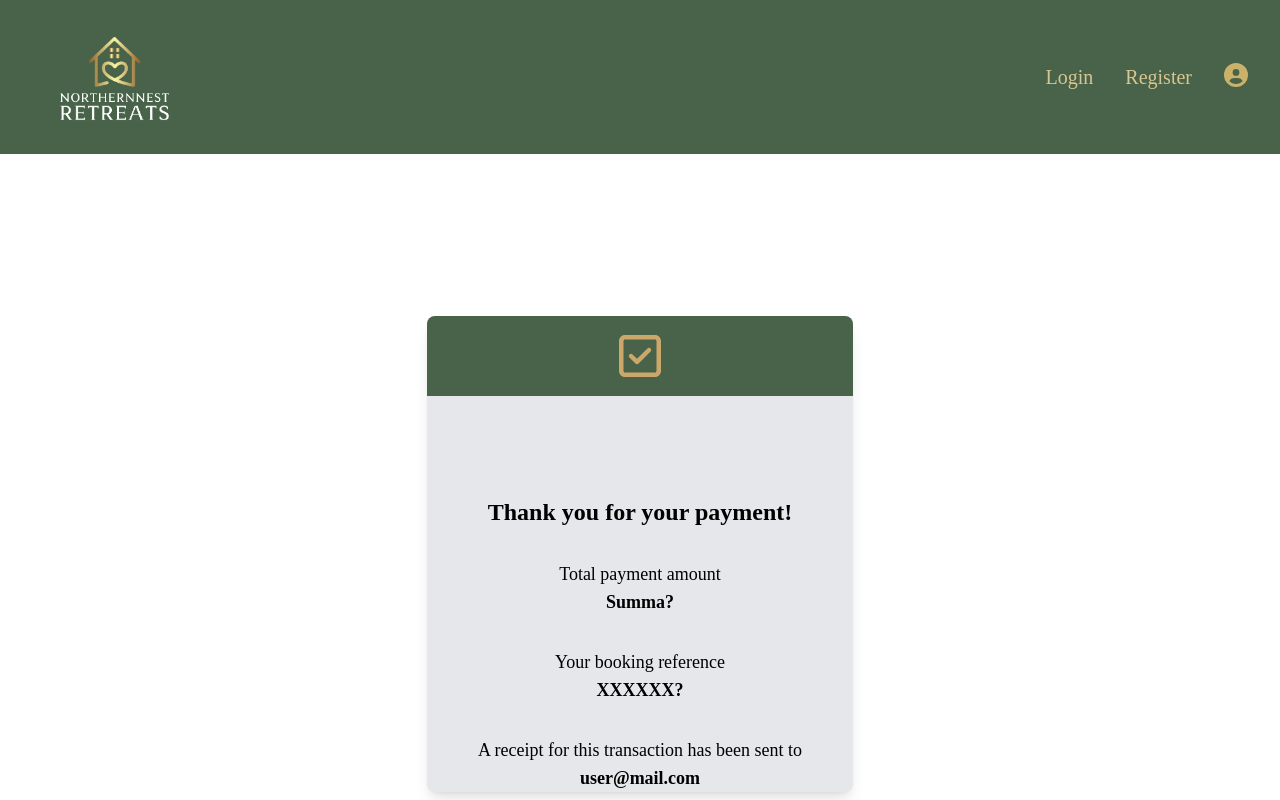
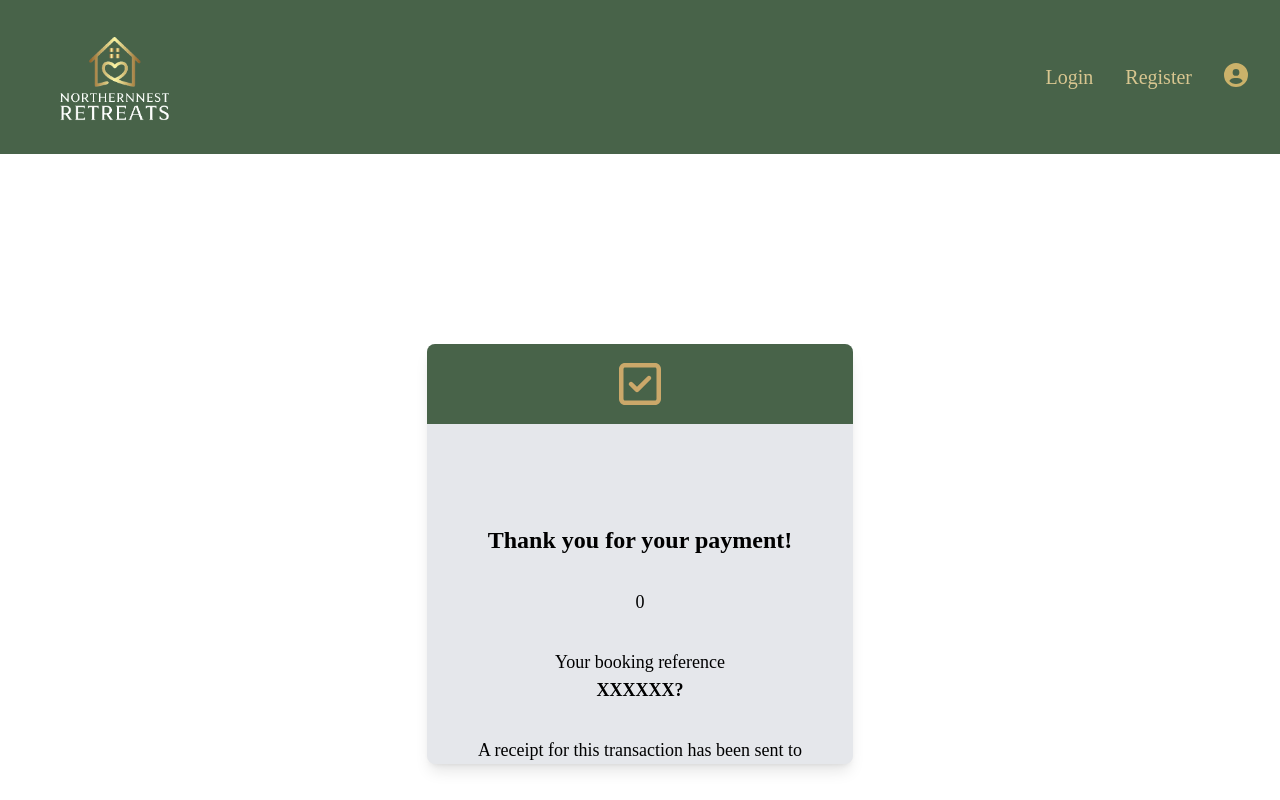
Before and after one commit to ulrikaha/Front-end-project-v1, a Next.js app: page /confirmation in a window 1280 px wide. Shown: the top 800 px of the page. Built offline with nearby package versions, Linux system fonts and the light colour scheme.

Commit message:
added bookingConfirmContext

```diff
--- a/app/layout.tsx
+++ b/app/layout.tsx
@@ -1,6 +1,7 @@
 import { AuthProvider } from './Providers'
 import { SearchProvider } from '../context/SearchContext'
 import { BookingDetailsContextProvider } from '@/context/BookingDetailsContext'
+import { BookingProvider } from '@/context/BookingConfirmContext';
 import type { Metadata } from 'next'
 import './globals.css'
 import Footer from '@/components/Footer'
@@ -25,9 +26,11 @@ export default function RootLayout({
         <AuthProvider>
         <SearchProvider>
           <BookingDetailsContextProvider>
+            <BookingProvider>
           <NavbarGreen />
             {children}
             <Footer />
+            </BookingProvider>
           </BookingDetailsContextProvider>
             </SearchProvider>
         </AuthProvider>
--- a/components/BookingInformation.tsx
+++ b/components/BookingInformation.tsx
@@ -2,15 +2,24 @@
 
 import { useSearchContext } from "@/context/SearchContext";
 import { useBookingDetailsContext } from "@/context/BookingDetailsContext";
+import { useBookingContext } from "@/context/BookingConfirmContext";
 import { useState } from "react";
 
     function BookingInformation() {
     const { startDate, endDate, selectedPackage } = useSearchContext();
     const { bookingDetails } = useBookingDetailsContext()
     const [paymentOption, setPaymentOption] = useState("");
+    const [isCancellationProtectionChecked, setIsCancellationProtectionChecked] = useState(false);
 
+    const { updateBookingInfo } = useBookingContext();
 
-
+const calculateTotalCost = () => {
+    const basePrice = bookingDetails.price;
+    const cancellationProtectionCost = isCancellationProtectionChecked ? 500 : 0;
+    const totalPrice = basePrice + cancellationProtectionCost;
+    updateBookingInfo({ totalPrice });
+    return totalPrice;
+}
 
 
     return (
@@ -47,13 +56,13 @@ import { useState } from "react";
               <p className="text-lg mt-6">2</p>
 
               <h2 className="text-lg font-bold mt-12">Included</h2>
-              <p className="text-lg mt-6">{bookingDetails.included}</p>
+              <p className="text-lg mt-6">{bookingDetails.included.join(', ')}</p>
 
               <h2 className="text-lg font-bold mt-12">Price</h2>
-              <p className="text-lg mt-6">{ bookingDetails.price}</p>
+              <p className="text-lg mt-6">{bookingDetails.price} Kr</p>
 
               <h2 className="text-lg font-bold mt-12">Total Cost:</h2>
-              <p className="text-lg mt-6">10 000 Kr</p>
+              <p className="text-lg mt-6"> Kr</p>
             </div>
           </div>
 
--- a/components/PaymentConfirmation.tsx
+++ b/components/PaymentConfirmation.tsx
@@ -1,7 +1,13 @@
 import { FontAwesomeIcon } from "@fortawesome/react-fontawesome";
 import { faSquareCheck } from "@fortawesome/free-regular-svg-icons";
+import { useBookingContext } from "@/context/BookingConfirmContext";
 
 const PaymentConfirmation = () => {
+    const { bookingInfo } = useBookingContext();
+
+     // Access total price and user email from the context
+  const { totalPrice, email } = bookingInfo;
+
     return (
         <div className="grid place-items-center h-screen">
             <div className="w-3/4 lg:w-1/2 xl:w-1/3 2xl:w-1/4 min-h-[50vh] bg-gray-200 shadow-lg rounded-lg border-t-12">
@@ -10,12 +16,12 @@ const PaymentConfirmation = () => {
             </div>
             <div className="mt-6 font-lora pt-7">
                 <h2 className="text-center text-2xl font-bold mt-12">Thank you for your payment!</h2>
-                <p className="text-center text-lg mt-8">Total payment amount</p>
-                <p className="text-center text-lg font-bold">Summa?</p> {/* This should be the total amount*/}
+                <p className="text-center text-lg mt-8">{totalPrice}</p>
+                <p className="text-center text-lg font-bold"></p>
                 <p className="text-center text-lg mt-8">Your booking reference</p>
-                <p className="text-center text-lg font-bold">XXXXXX?</p>{/* This should be a random boking ref*/}
+                <p className="text-center text-lg font-bold">XXXXXX?</p>
                 <p className="text-center text-lg mt-8">A receipt for this transaction has been sent to</p>
-                <p className="text-center text-lg font-bold">user@mail.com</p> {/* This should be the email address of the user */}
+                <p className="text-center text-lg font-bold">{email}</p>
             </div>
         </div>
         </div>
--- /dev/null
+++ b/context/BookingConfirmContext.tsx
@@ -0,0 +1,42 @@
+'use client';
+
+import { createContext, useContext, ReactNode, useState } from 'react';
+
+interface BookingInfo {
+  totalPrice: number;
+  email: string;
+}
+
+interface BookingContextType {
+  bookingInfo: BookingInfo;
+  updateBookingInfo: (newBookingInfo: Partial<BookingInfo>) => void;
+}
+
+const BookingContext = createContext<BookingContextType | undefined>(undefined);
+
+interface BookingProviderProps {
+  children: ReactNode;
+}
+
+export const BookingProvider: React.FC<BookingProviderProps> = ({ children }) => {
+  const [bookingInfo, setBookingInfo] = useState<BookingInfo>({
+    totalPrice: 0,
+    email: '',
+  });
+
+  const updateBookingInfo = (newBookingInfo: Partial<BookingInfo>) => {
+    setBookingInfo((prevInfo) => ({ ...prevInfo, ...newBookingInfo }));
+  };
+
+  const contextValue: BookingContextType = { bookingInfo, updateBookingInfo };
+
+  return <BookingContext.Provider value={contextValue}>{children}</BookingContext.Provider>;
+};
+
+export const useBookingContext = (): BookingContextType => {
+  const context = useContext(BookingContext);
+  if (!context) {
+    throw new Error('useBookingContext must be used within a BookingProvider');
+  }
+  return context;
+};
```
